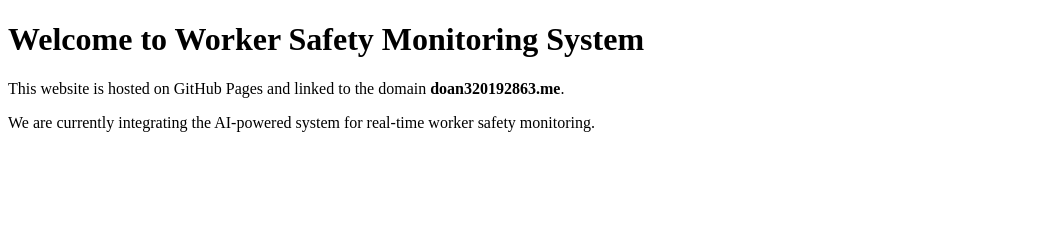
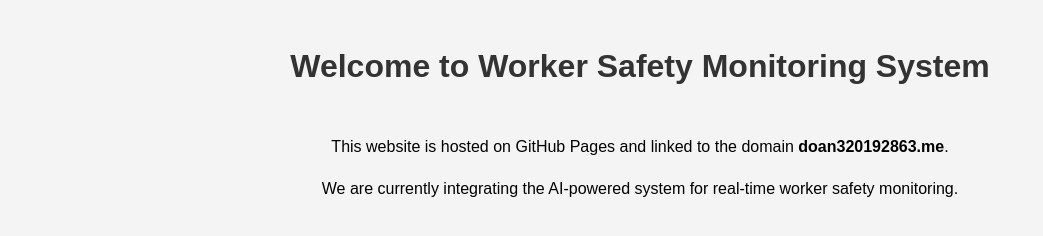
Before and after one commit to hoang-bd23/hoang-bd23.github.io, a plain HTML site: page index.html in a window 1280 px wide. Shown: the whole page, without its empty margins (0-1043 px from the left). Drawn offline with Linux system fonts and the light colour scheme.

Commit message:
Add CSS styling

```diff
--- a/index.html
+++ b/index.html
@@ -4,6 +4,8 @@
     <meta charset="UTF-8">
     <meta name="viewport" content="width=device-width, initial-scale=1.0">
     <title>Worker Safety Monitoring</title>
+	<!-- Liên kết file style.css -->
+    <link rel="stylesheet" href="style.css">
 </head>
 <body>
     <h1>Welcome to Worker Safety Monitoring System</h1>
--- /dev/null
+++ b/style.css
@@ -0,0 +1,15 @@
+body {
+    font-family: Arial, sans-serif;
+    line-height: 1.6;
+    margin: 0;
+    padding: 0;
+    background-color: #f4f4f4;
+}
+h1 {
+    color: #333;
+    text-align: center;
+    padding: 20px;
+}
+p {
+    text-align: center;
+}
```
